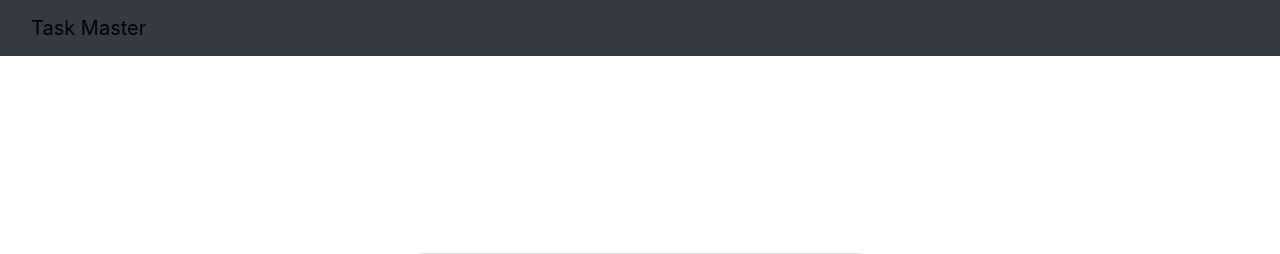
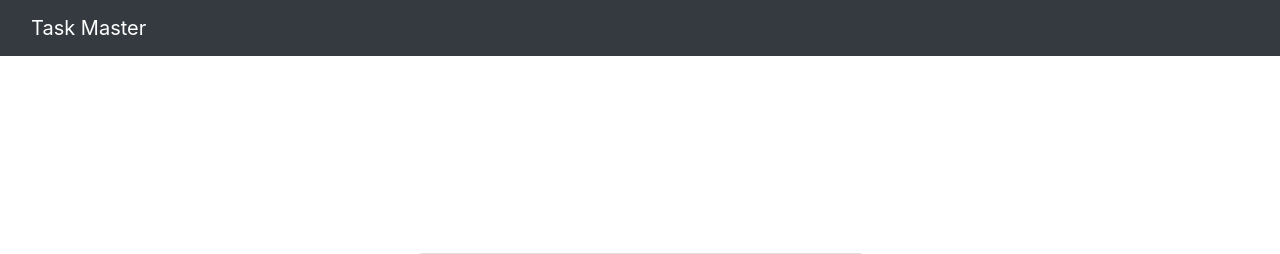
Before and after one commit to Brijeshkrishna/TaskMaster, a PHP site: page /login.php in a window 1280 px wide. Shown: the top 254 px of the page. Run offline with PHP 8.4, Linux system fonts and the light colour scheme.

Commit message:
change of color

```diff
--- a/login.php
+++ b/login.php
@@ -22,7 +22,7 @@ if ($_SERVER["REQUEST_METHOD"] == "POST") {
 <title>Login</title>
 <nav class="navbar bg-body-tertiary bg-dark fixed-top">
   <div class="container-fluid">
-    <span class="navbar-brand" style="color:black;">Task Master</span>
+    <span class="navbar-brand" style="color:white;">Task Master</span>
 
   </div>
 </nav>
```
